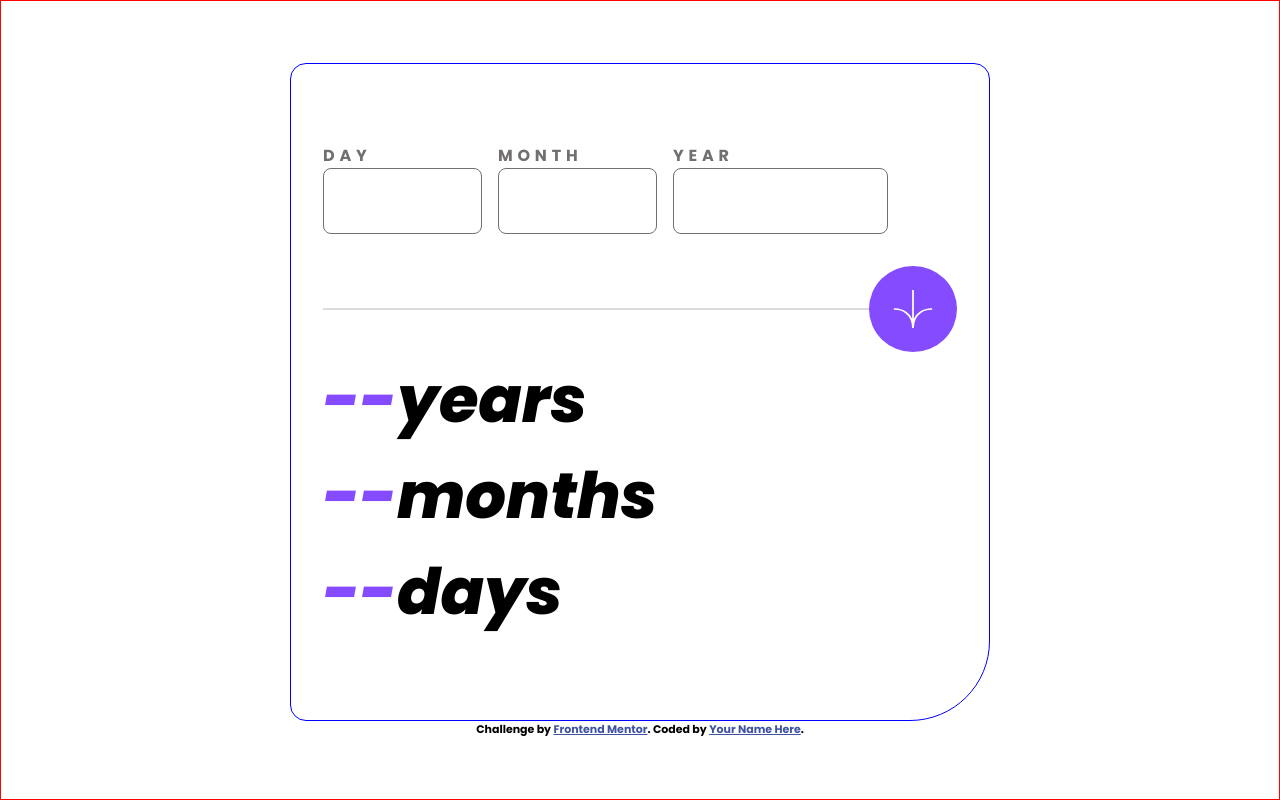
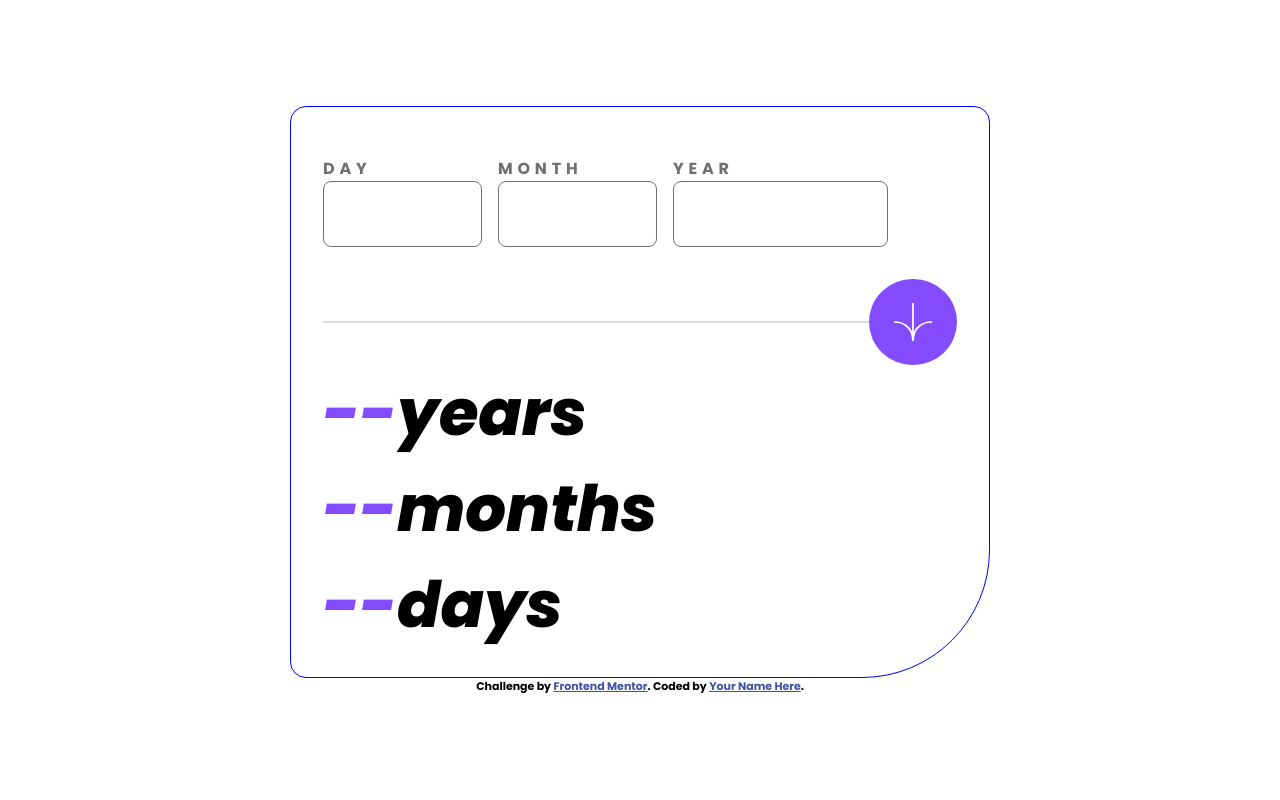
Before and after one commit to SerPet-eng/Age-Calculator-App, a React (Vite) app: page / in a window 1280 px wide. Built offline with nearby package versions, Linux system fonts and the light colour scheme.

Commit message:
Changing the padding🛠️👷‍♂️
 - Changing the padding the main `app` section.

 - Changing the border-radius value.

```diff
--- a/src/css/style.css
+++ b/src/css/style.css
@@ -72,16 +72,15 @@ body {
 }
 
 .app {
-  border: 1px solid red;
   min-height: 100svh;
   display: grid;
   place-content: center;
 }
 .app .app-container {
   border: 1px solid blue;
-  border-radius: 1rem 1rem 5rem 1rem;
+  border-radius: 1rem 1rem 8rem 1rem;
   min-width: 700px;
-  padding: 5rem 2rem;
+  padding: 3.125rem 2rem 1.5rem;
 }
 
 .poppins-bold {
--- a/src/scss/_app.scss
+++ b/src/scss/_app.scss
@@ -1,12 +1,11 @@
 .app {
-  border: 1px solid red;
   min-height: 100svh;
   display: grid;
   place-content: center;
   .app-container {
     border: 1px solid blue;
-    border-radius: 1rem 1rem 5rem 1rem;
+    border-radius: 1rem 1rem 8rem 1rem;
     min-width: 700px;
-    padding: 5rem 2rem;
+    padding: 3.125rem 2rem 1.5rem;
   }
 }
```
Also changed, not shown: 1 other file (tests, documents, lock files or other folders).
